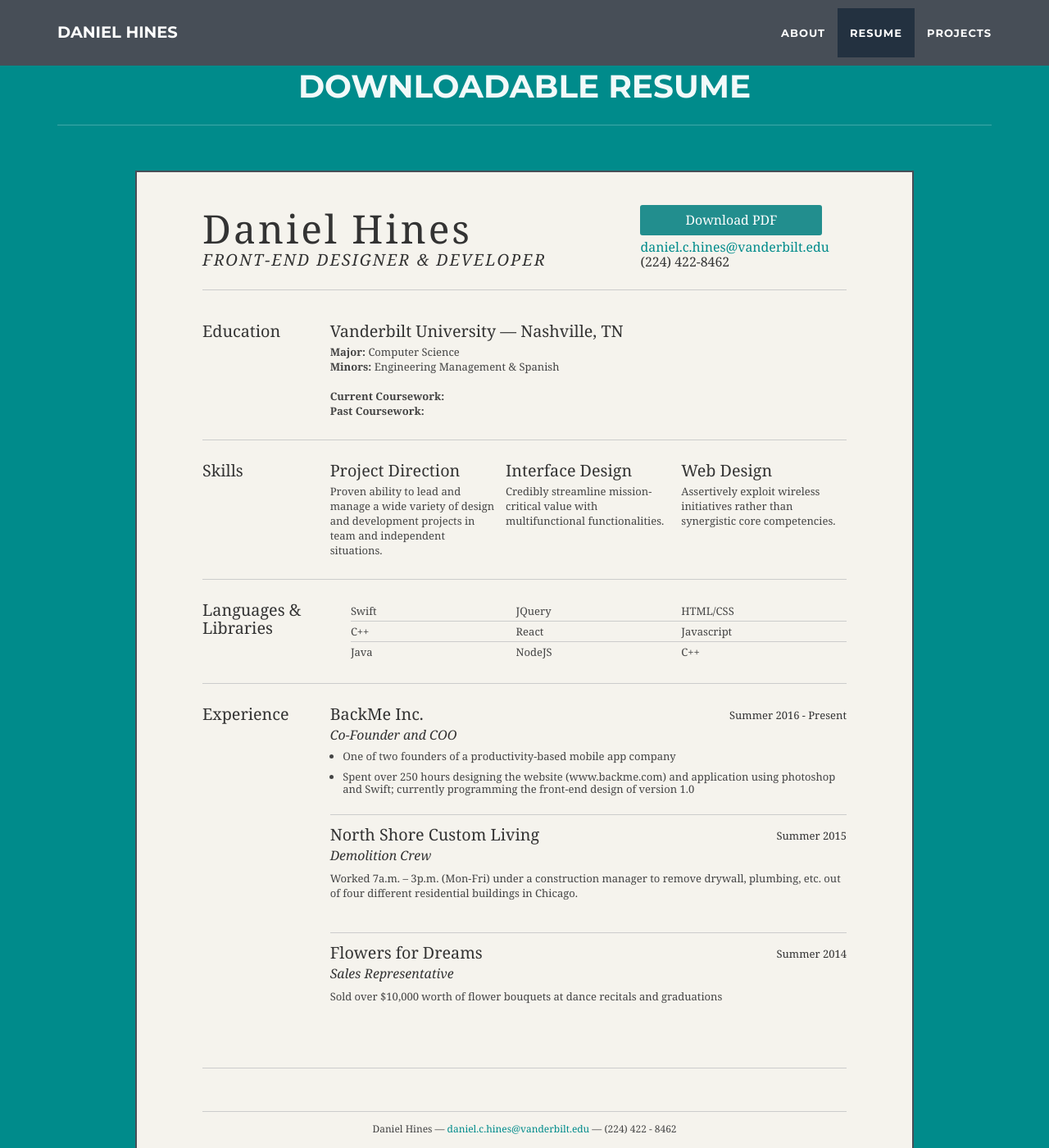
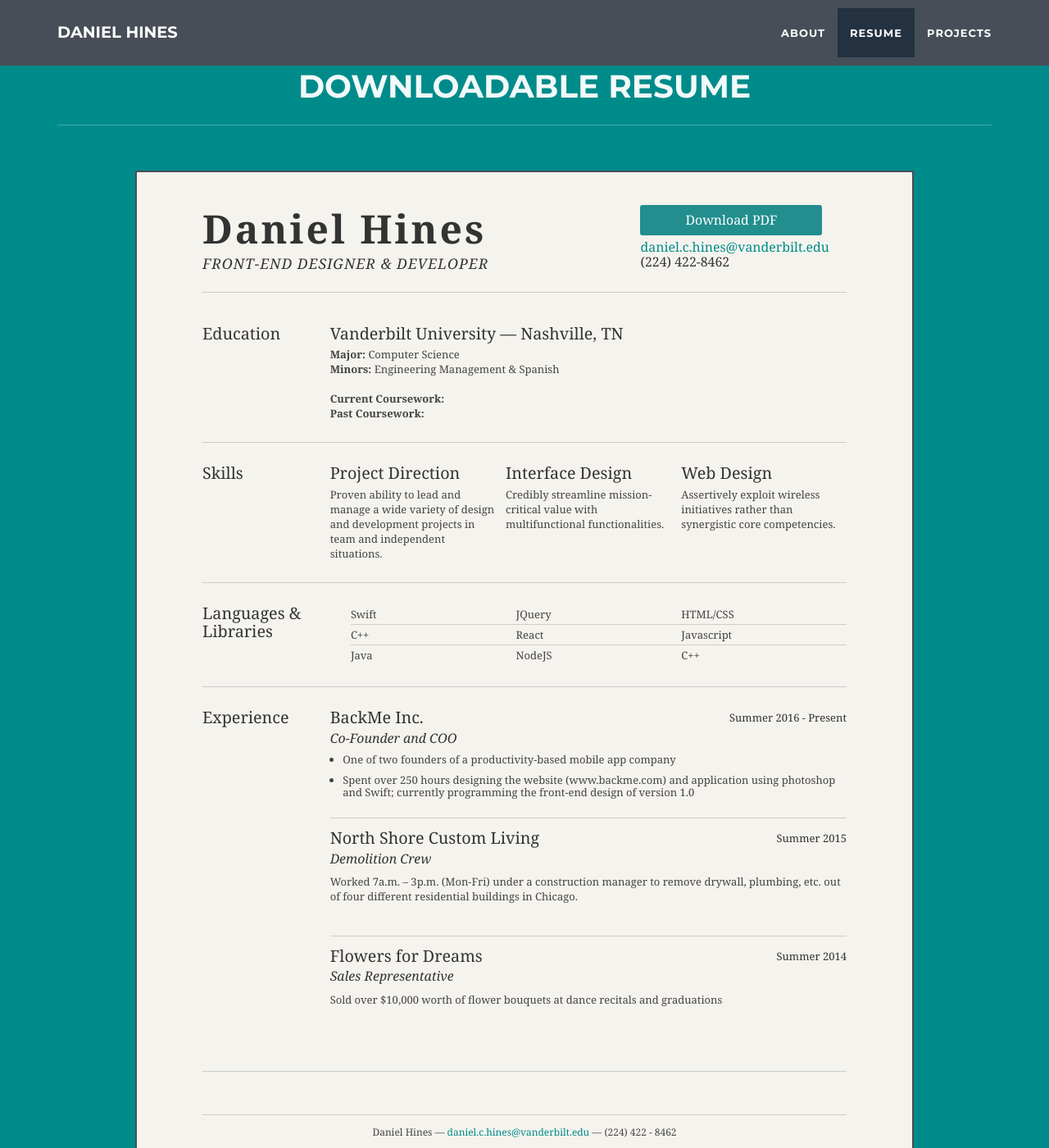
Before and after one commit to danielchines/danielchines.github.io, a Jekyll site: the page built from index.html, in a window 1280 px wide and 1400 px high, scrolled down 1506 px. Shown: the whole window at 82% size. Built offline with Jekyll 4.4.1, drawn with Linux system fonts in a browser that asks for light colours.

Commit message:
Update resume.css

```diff
--- a/_includes/css/resume.css
+++ b/_includes/css/resume.css
@@ -23,8 +23,8 @@ p.resume { font-size: 100%; line-height: 18px; }
 
 /* ---- header ---- */
 #hd { margin: 2.5em 0 3em 0; padding-bottom: 1.5em; border-bottom: 1px solid #ccc }
-#hd h1 { font-size: 48px; text-transform: uppercase; letter-spacing: 3px; font-family: Georgia; text-transform: none; font-weight: 700e;}
-#hd h2 { text-transform: uppercase; letter-spacing: 2px; font-style: italic; }
+#hd h1 { font-size: 48px; text-transform: uppercase; letter-spacing: 3px; font-family: Georgia; text-transform: none; font-weight: 700;}
+#hd h2 { text-transform: uppercase; letter-spacing: 1px; font-style: italic; font-size: 135%; margin: 6px 0}
 #hd .yui-gc div.name { margin-left: 0; width: 66%; float: left; }
 #hd .yui-gc div.contact { margin-left: 1.99%; width: 32%; float: right; }
 #hd .contact-info { margin-top: 7px; }
```
